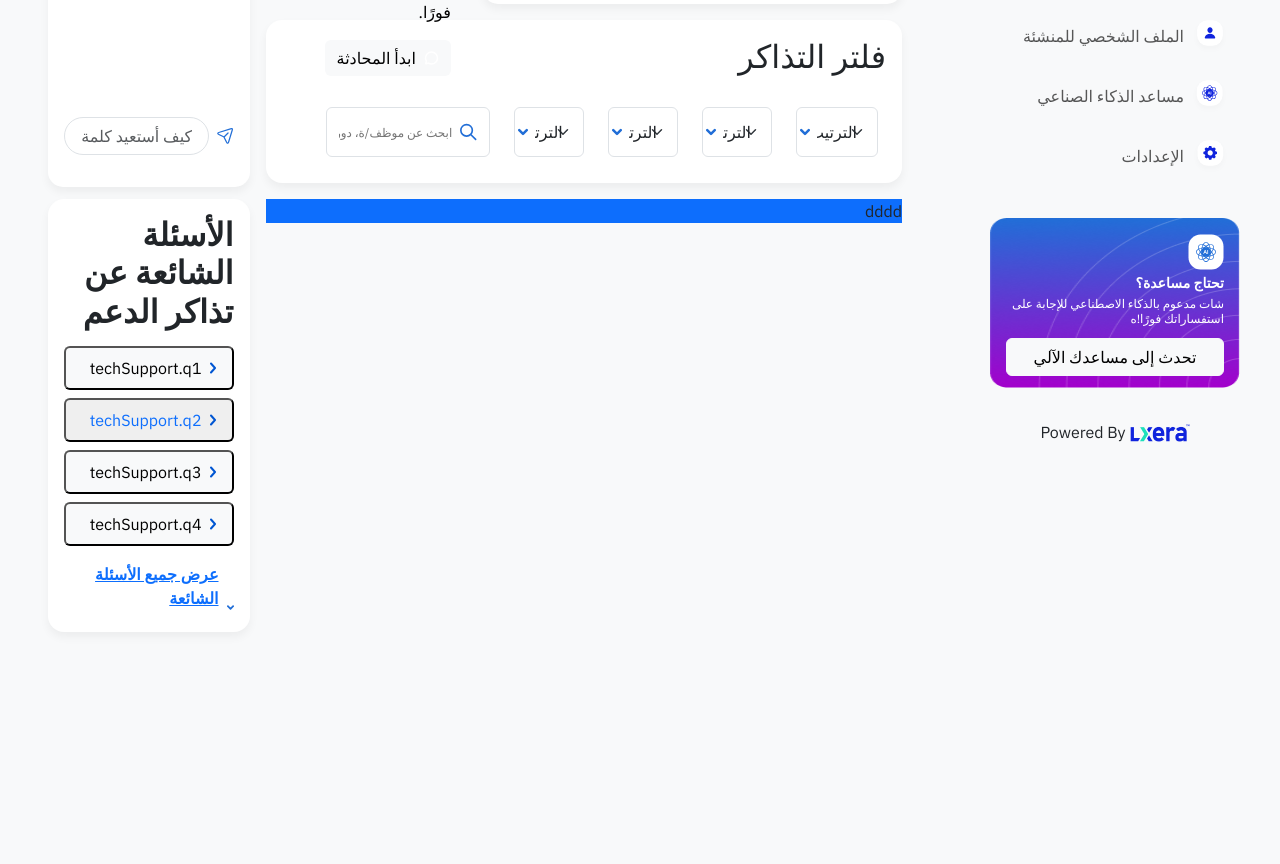
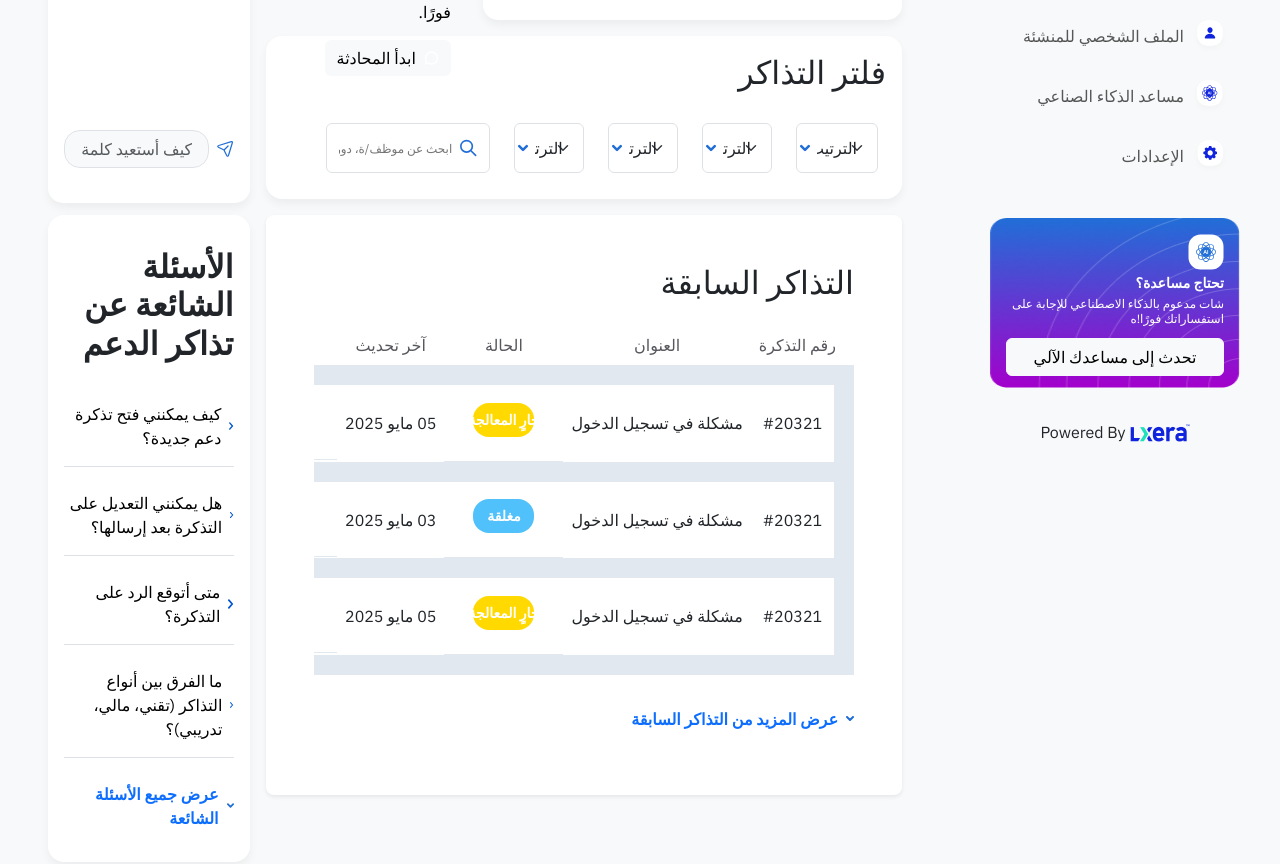
Before and after one commit to AnasAcademy/Acadima_project, a Next.js app: page /ar/org/techsupport in a window 1280 px wide. Shown: the part 466-1330 px from the top of the page. Before the commit the page ends 1130 px from the top, so only its background shows below. Built offline with nearby package versions, Linux system fonts and the light colour scheme.

Commit message:
final /org/techsupport update

```diff
--- a/messages/ar.json
+++ b/messages/ar.json
@@ -12,7 +12,6 @@
     "tableHead3": "البرنامج التدريبي",
     "tablerow": "تدريب مهارات القيادة"
   },
-
   "SidebarA": {
     "dashboard": "لوحة التحكم",
     "Employee progress": "تقدم الموظفين",
@@ -27,13 +26,11 @@
     "ad2": "شات مدعوم بالذكاء الاصطناعي للإجابة على استفساراتك فورًا!ه",
     "ad3": "تحدث إلى مساعدك الآلي"
   },
-
   "NavbarA": {
     "search": "أريد أن ابحث عن ....",
     "dashboard": "لوحة التحكم",
     "home": "الرئيسية"
   },
-
   "DashboardA": {
     "employees_registered": "عدد الموظفين المسجلين في التدريب",
     "employees_value": "250 موظف",
@@ -56,7 +53,6 @@
     "ongoing_courses": "الدورات الجارية",
     "issued_certificates": "الشهادات الصادرة"
   },
-
   "Login": {
     "login": "تسجيل دخول",
     "email": "البريد الالكتروني ",
@@ -131,13 +127,11 @@
     "info2": "منصة الحضور لجميع المحاضرات",
     "btn2": "تسجيل الدخول"
   },
-
   "smallcardd": {
     "title1": " Microsoft office365",
     "info2": "الوصول لجميع برامج الأوفيس الخاصة بك",
     "btn2": "تنزيل التطبيق"
   },
-
   "importantFiles": {
     "title": "ملفات مهمة ",
     "guide": "دليل"
@@ -211,7 +205,6 @@
     "courseNamePlaceholder": "اختر التخصص الذي تود دراسته",
     "checkbox1": "أقر بأن لدي خبرة مسبقة بالبرامج التي سأقوم بالتسجيل فيها، وأفهم أن الدورة للتهيئة للاختبار فقط وليست للتدريس من الصفر *.",
     "checkbox2": "يجب على المتدربين إتمام الاختبار خلال ٣٠ يومًا شاملة فترة الإعداد *.",
-
     "submitButton": "التسجيل"
   },
   "RegisteredProgramss": {
@@ -412,7 +405,14 @@
         "حالة عملية الدفع"
       ],
       "rows": [
-        ["01", "القسط الأول", "1150 ر.س", "-", "1 نوفمبر 2024", "مدفوع"],
+        [
+          "01",
+          "القسط الأول",
+          "1150 ر.س",
+          "-",
+          "1 نوفمبر 2024",
+          "مدفوع"
+        ],
         [
           "02",
           "القسط الثاني",
@@ -546,9 +546,16 @@
     "addLink": "إضافة رابط",
     "linkTitle": "عنوان الرابط"
   },
-
   "calendar": {
-    "days": ["أحد", "اثنين", "ثلاثاء", "اربعاء", "خميس", "جمعة", "سبت"],
+    "days": [
+      "أحد",
+      "اثنين",
+      "ثلاثاء",
+      "اربعاء",
+      "خميس",
+      "جمعة",
+      "سبت"
+    ],
     "tasksTitle": "المهام لهذا اليوم :",
     "noTasks": "لا يوجد أي مهام أو أحداث مهمة لليوم"
   },
@@ -566,7 +573,6 @@
     "file_name": "اسم الملف / المرفق",
     "note_text": "هذا النص هو مثال لنص يمكن أن يستبدل في نفس المساحة، لقد تم توليد هذا النص من مولد النص العربي."
   },
-
   "homework": {
     "exams": "الاختبارات",
     "content": "المحتوى",
@@ -591,11 +597,9 @@
     "no_files_uploaded": "لم يتم رفع أي ملفات بعد !",
     "upload_urgency": " لإكماله بنجاح  سارع برفع متطلبات البرنامج",
     "teacher_instruction": "اسم الطالب كامل",
-
     "deadline_reached": "تم بلوغ الموعد النهائي !",
     "no_more_uploads": "لم يعد يمكنك إرسال ملفات مع الأسف ..."
   },
-
   "employee_progress": {
     "page_title": "متابعة تقدم الموظفين",
     "add_employee": "إضافة موظف/ة",
@@ -622,7 +626,6 @@
     "completed": "مكتمل",
     "profile": "الملف الشخصي"
   },
-
   "SubMan": {
     "add_payment_method": "أضف وسيلة دفع",
     "payment_methods": "وسائل الدفع",
@@ -655,7 +658,6 @@
     "emaill": "الإيميل : oliver@burrito.com",
     "referenceNumber": "رقم : FRB1235476"
   },
-
   "yourplan": {
     "your_plan": "خطتك",
     "emails_sent": "عدد الرسائل المرسلة عبر البريد الإلكتروني",
@@ -663,15 +665,12 @@
     "of": "من",
     "want_more": "تريد المزيد؟ قم بالترقية"
   },
-
   "adminNotfi": {
     "all": "الكل",
     "read": "الإشعارات المقروءة",
     "unread": "الإشعارات غير المقروءة",
-
     "senderName": "اسم الجهة المرسلة"
   },
-
   "techSupport": {
     "tech-support": "الدعم الفني",
     "create-new-ticket": "إنشاء  تذكرة دعم جديدة",
@@ -704,7 +703,17 @@
         "a4": "التذاكر التقنية تخص مشكلات النظام أو تسجيل الدخول، والمالية تتعلق بالدفع والفواتير، أما التدريبية فهي للاستفسارات المتعلقة بالدورات."
       }
     ],
-    "view-all-faq": "عرض جميع الأسئلة الشائعة"
-
+    "view-all-faq": "عرض جميع الأسئلة الشائعة",
+    "ticket_number": "رقم التذكرة",
+    "subject": "العنوان",
+    "status": "الحالة",
+    "last_updated": "آخر تحديث",
+    "action": "الإجراء",
+    "problem-signing-in": "مشكلة في تسجيل الدخول",
+    "inProgress": "جارٍ المعالجة",
+    "completed": "مغلقة",
+    "show-details": "عرض التفاصيل",
+    "view-all-tickets": "عرض المزيد من التذاكر السابقة",
+    "previous-tickets": "التذاكر السابقة"
   }
 }
--- a/src/app/[locale]/org/employeeprogress/page.jsx
+++ b/src/app/[locale]/org/employeeprogress/page.jsx
@@ -4,7 +4,7 @@
 import OngoingTrain from "@/components/AdminComp/ongoingTrain/OngoingTrain";
 import { useTranslations } from "next-intl";
 import Pin from "@/assets/admin/pin.svg"
- import Removebin from  "@/assets/admin/removebin.svg";
+import Removebin from "@/assets/admin/removebin.svg";
 import roundimage from "@/assets/admin/personla.png"
 export default function EmployeeProgress() {
 
--- a/src/app/[locale]/org/panel/page.jsx
+++ b/src/app/[locale]/org/panel/page.jsx
@@ -13,7 +13,7 @@ import TrainigControlPanel from "@/components/AdminComp/Home/TrainigControlPanel
 export default function Admin() {
 
 
-const t = useTranslations("HomePageA");
+  const t = useTranslations("HomePageA");
   const tD = useTranslations("Dashboard");
 
   const TableHead = [
@@ -82,6 +82,7 @@ const t = useTranslations("HomePageA");
                 TableHead={TableHead}
                 trainingData={trainingData}
                 button={true}
+                ContainerTop={true}
               />
             </div>
           </div>
--- a/src/app/[locale]/org/techsupport/page.jsx
+++ b/src/app/[locale]/org/techsupport/page.jsx
@@ -5,9 +5,91 @@ import StartTechCard from "@/components/StartTechCard/StartTechCard";
 import TechFilter from "@/components/TechFilter/TechFilter";
 import AIChat from "@/components/AIChat/AIChat";
 import FrequentlyAskedQues from "@/components/FrequentlyAskedQues/FrequentlyAskedQues";
+import OngoingTrain from "@/components/AdminComp/ongoingTrain/OngoingTrain";
+import ticket from "@/assets/admin/ticket.svg";
 
-export default function EmployeeProgress() {
+export default function TechSupport() {
   const t = useTranslations("techSupport");
+
+  const TableHead = [
+    t("ticket_number"),
+    t("subject"),
+    t("status"),
+    t("last_updated"),
+    t("action"),
+  ];
+
+  const trainingData = [
+    {
+      columns: [
+        { type: "text", value: "#20321" },
+        { type: "text", value: t("problem-signing-in") },
+        {
+          type: "button",
+          value: t("inProgress"),
+          icon: false,
+          color: "#FFD900",
+          width: "70%",
+        },
+        { type: "text", value: "05 مايو 2025" },
+        {
+          type: "button",
+          value: t("show-details"),
+          icon: true,
+          textColor: "#216ED7",
+          color: "#fff",
+          decoration: "underline",
+          width: "100%",
+        }
+      ],
+    },
+    {
+      columns: [
+        { type: "text", value: "#20321" },
+        { type: "text", value: t("problem-signing-in") },
+        {
+          type: "button",
+          value: t("completed"),
+          icon: false,
+          color: "#50C1FA",
+          width: "70%",
+        },
+        { type: "text", value: "03 مايو 2025" },
+        {
+          type: "button",
+          value: t("show-details"),
+          icon: true,
+          textColor: "#216ED7",
+          color: "#fff",
+          decoration: "underline",
+          width: "100%",
+        }
+      ],
+    },
+    {
+      columns: [
+        { type: "text", value: "#20321" },
+        { type: "text", value: t("problem-signing-in") },
+        {
+          type: "button",
+          value: t("inProgress"),
+          icon: false,
+          color: "#FFD900",
+          width: "70%",
+        },
+        { type: "text", value: "05 مايو 2025" },
+        {
+          type: "button",
+          value: t("show-details"),
+          icon: true,
+          textColor: "#216ED7",
+          color: "#fff",
+          decoration: "underline",
+          width: "100%",
+        }
+      ],
+    }
+  ];
 
   return (
     <>
@@ -39,12 +121,16 @@ export default function EmployeeProgress() {
             </div>
             <div className="row g-3 m-0">
               <div className="col-xl-9 col-lg-12 ">
-                {/* Table */}
-                <div className="bg-primary">dddd</div>
+                <OngoingTrain
+                  TableHead={TableHead}
+                  trainingData={trainingData}
+                  button={false}
+                  Icon={ticket}
+                  viewAllTickets={true}
+                />
               </div>
               <div className="col-xl-3">
                 <div className=" h-100 ">
-                  {/* Table */}
                   <FrequentlyAskedQues />
                 </div>
               </div>
--- a/src/components/AIChat/AIChat.jsx
+++ b/src/components/AIChat/AIChat.jsx
@@ -14,7 +14,7 @@ export default function FilterCard() {
           <Image src={bg} className=" w-100" />
           <h3 className="px-3 position-absolute top-5 text-white d-flex gap-2 align-items-center">
             <HelpIcon className="iconSize2 iconcolor" />
-             {t("Your-AI-CAHT-Assistant")}
+            {t("Your-AI-CAHT-Assistant")}
           </h3>
         </div>
         <div className="d-flex flex-column justify-content-between h-80">
@@ -40,7 +40,7 @@ export default function FilterCard() {
 
             <input
               type="text"
-              className="form-control rounded-pill px-3"
+              className="form-control rounded-4 px-3 bg-body-tertiary"
               placeholder={t("send-placeholder")}
             />
           </div>
--- a/src/components/AdminComp/ongoingTrain/OngoingTrain.jsx
+++ b/src/components/AdminComp/ongoingTrain/OngoingTrain.jsx
@@ -2,11 +2,12 @@ import React from 'react'
 import { useTranslations } from "next-intl";
 import Image from 'next/image'
 import Circle from "../../../assets/admin/circle.svg";
+import Arrow from "@/assets/admin/arrow down.svg";
 
 
-export default function OngoingTrain({ TableHead, trainingData,  Icon, Icon2 }) {
+export default function OngoingTrain({ ContainerTop, TableHead, trainingData, Icon, Icon2, viewAllTickets }) {
   const t = useTranslations("HomePageA");
-
+  const t2 = useTranslations("techSupport");
 
 
   const renderCell = {
@@ -22,12 +23,12 @@ export default function OngoingTrain({ TableHead, trainingData,  Icon, Icon2 })
     button: (col) => (
       <td className=" d-flex gap-3  align-items-center p-3 justify-content-center  ">
         <h4
-         className={` Tit-14-700 btncolor  text-white text-center  rounded-4 p-2 w-50  text-nowrap d-flex align-items-center gap-2 justify-content-center`}
-         style={{ backgroundColor: col.color }}
+          className={` Tit-14-700 btncolor text-center  rounded-4 p-2 text-nowrap d-flex align-items-center gap-2 justify-content-center`}
+          style={{ backgroundColor: col.color, color: col.textColor || "#fff", textDecoration: col.decoration || "none", width: col.width || "40%" }}
         >
           {col.icon ? (
             Icon ? (
-             <Icon className="iconSize   text-white" />
+              <Icon className="iconSize" style={{ color: col.textColor || "#fff" }} />
             ) : (
               ""
             )
@@ -75,11 +76,19 @@ export default function OngoingTrain({ TableHead, trainingData,  Icon, Icon2 })
   return (
     <>
       <div className="   rounded-3 shadow-sm   p-md-5  p-2 container-fluid  cardbg    min-train-ht ">
+        {ContainerTop && (
+          <>
             <h3> {t("trainpro")} </h3>
             <div className=" d-flex gap-2">
               <Circle />
               <h6 className=" h6v  "> {t("subtrainpro")} </h6>
             </div>
+          </>
+        )}
+
+        {viewAllTickets && (
+          <h2> {t2("previous-tickets")} </h2>
+        )}
 
         <div className=" table-responsive   mt-4 ">
           <table className="table  no-flag-style   align-middle   ">
@@ -109,6 +118,13 @@ export default function OngoingTrain({ TableHead, trainingData,  Icon, Icon2 })
             </tbody>
           </table>
         </div>
+
+        {viewAllTickets && (
+          <div className="text-primary fw-semibold d-flex align-items-center gap-2 py-3" role="button">
+            <Arrow size={18} />
+            {t2("view-all-tickets")}
+          </div>
+        )}
       </div>
     </>
   );
--- a/src/components/FrequentlyAskedQues/FrequentlyAskedQues.jsx
+++ b/src/components/FrequentlyAskedQues/FrequentlyAskedQues.jsx
@@ -8,32 +8,24 @@ export default function FrequentlyAskedQues() {
 
 
   return (
-    <div className="cardbg  p-3 rounded-4">
-      <h2 className="fw-bold mb-3">{t("faq-title")}</h2>
+    <div className="cardbg  p-3 rounded-4 h-100">
+      <h2 className="fw-bold py-3">{t("faq-title")}</h2>
 
       <div className="d-flex flex-column gap-2">
-        {[1, 2, 3, 4].map((num) => (
+        {faqs.map((faq, index) => (
           <button
-            key={num}
-            className={` d-flex justify-content-start gap-2 align-items-center px-3 py-2 rounded  ${
-              num === 2 ? " text-primary" : "bg-light"
-            }`}
+            key={index}
+            className="d-flex justify-content-start gap-2 align-items-center py-3 bg-white border-0 border-bottom"
+            style={{ fontWeight: 500 }}
           >
             <RightArrow size={18} />
-
-            <span>{t(`q${num}`)}</span>
+            <span className="text-end">{faq[`q${index + 1}`]}</span>
           </button>
         ))}
-      </div>
-
-      <div className=" mt-3">
-        <a
-          href="#"
-          className="text-primary fw-bold d-inline-flex align-items-end gap-2"
-        >
-          <Arrow size={16} />
+        <div className="text-primary fw-semibold d-flex align-items-center gap-2 py-3" role="button">
+          <Arrow size={18} />
           {t("view-all-faq")}
-        </a>
+        </div>
       </div>
     </div>
   );
--- a/src/components/NewTechCard/NewTechCard.jsx
+++ b/src/components/NewTechCard/NewTechCard.jsx
@@ -10,14 +10,14 @@ export default function NewTechCard() {
       <div className="p-0 w-100   mt-1   cardbg text-white min-nam-ht ">
         <div className=" d-flex flex-column justify-content-center align-items-start  text-white">
           <div className="circbg w-100 techcardtop">
-            <h2 className="p-3 m-0 text-white">{t("create-new-ticket")}</h2>
+            <h2 className="p-3 py-4 m-0 text-white">{t("create-new-ticket")}</h2>
           </div>
           <div className="p-4">
             <h2 className="">{t("create-new-ticket")}</h2>
             <p className="text-black">{t("create-new-ticket-p")}</p>
             <button className=" btn btn-light custfontbtn btncolor white-c d-flex justify-content-center align-items-center gap-2">
-                <Techcard />
-                  {t("create-new-ticket-button")}
+              <Techcard />
+              {t("create-new-ticket-button")}
             </button>
           </div>
         </div>
--- a/src/components/StartTechCard/StartTechCard.jsx
+++ b/src/components/StartTechCard/StartTechCard.jsx
@@ -10,7 +10,7 @@ export default function StartTechCard() {
   return (
     <>
       <div className=" mt-1  cardbg text-white min-nam-ht position-relative   z-0 ">
-        <Image src={bg} className=" w-100" />
+        <Image src={bg} className=" w-100" alt="start tech" />
         <div className="p-3 position-absolute top-15">
           <h2 className="">{t("direct-contact")}</h2>
           <p className="text-black">{t("direct-contact-p")}</p>
```
Also changed, not shown: messages/en.json (+21 -22 lines), src/middleware.ts (+4 -4 lines), src/assets/admin/ticket.svg (added). Lines whose indentation alone changed are shown as unchanged.
